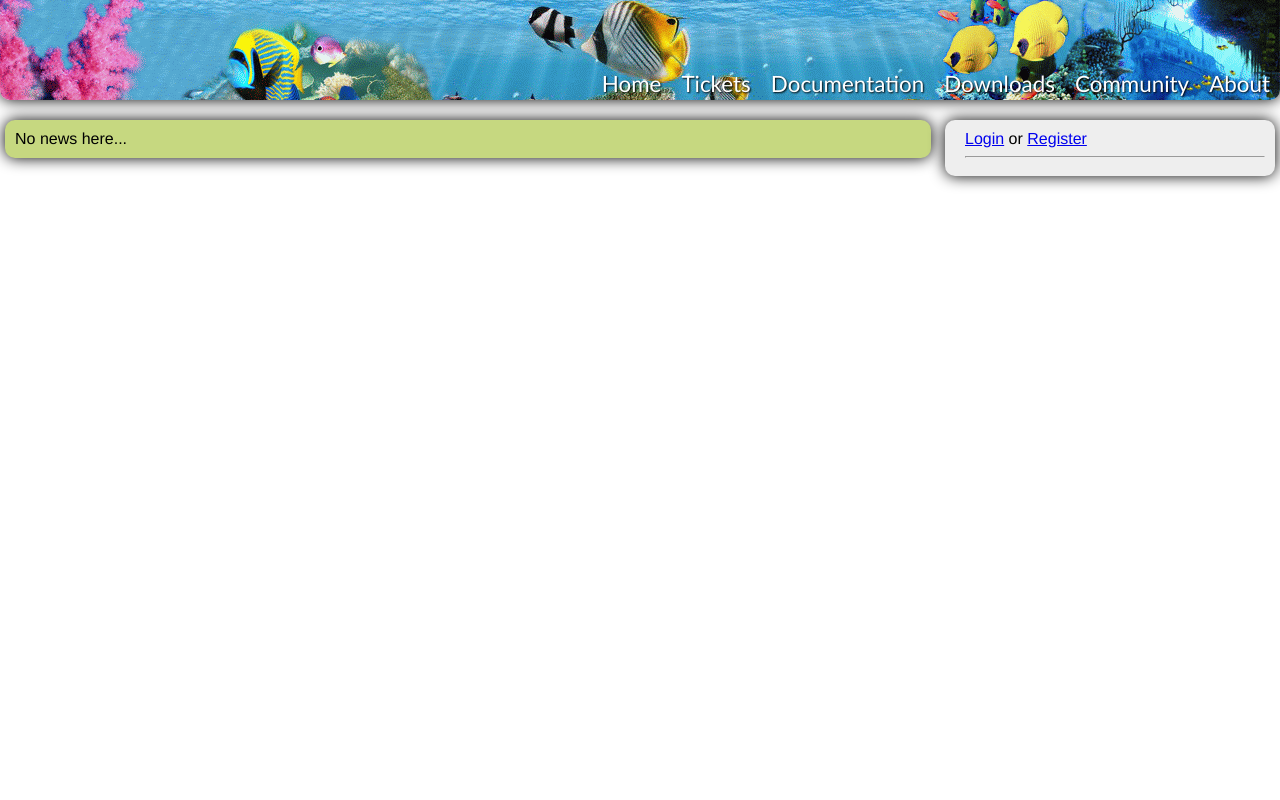
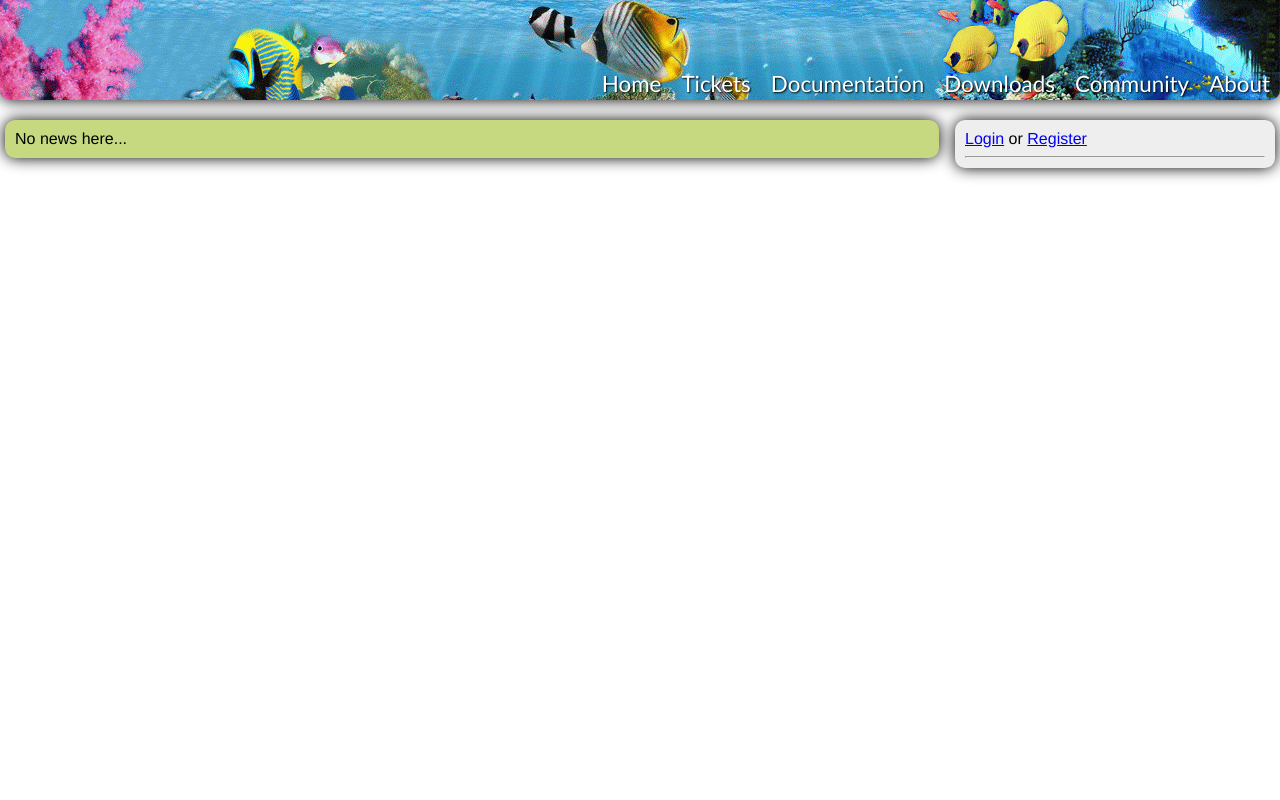
Before and after one commit to Project-Management-System/project-mik, a Django app: template templates/index.html in a window 1280 px wide. Run offline with Django 3.2, Linux system fonts and the light colour scheme; the template is opened without the code that fills it, so the values that code supplies are empty.

Commit message:
меню, і сам сайт бульше некукоже

```diff
--- a/media/css/base.css
+++ b/media/css/base.css
@@ -1,6 +1,7 @@
 body{
   margin:0px;
   font-family: 'Helvetica Neue', Arial, Helvetica, sans-serif;
+  min-width: 800px;
 }
 
 .header {
@@ -8,14 +9,16 @@ body{
     width:100%;
     background-image: url('/media/header.png');
     background-repeat: no-repeat;
+    background-color: #0000ff;
     border-radius: 0em 0em 10px 10px;
     -webkit-box-shadow: #000000 0px 0px 15px;
+    box-shadow: #000000 0px 0px 15px;
 }
 
 .menu {
-    position:absolute;
+    position:relative;
     margin:0px;
-    right:0px;
+    float:right;
     top:0px;
     font-size:1.4em;
     font-family:"Trebuchet MS",sans-serif;
@@ -45,32 +48,24 @@ body{
 .right_panel {
   float: right;
   background-color: #EEEEEE;
-  min-width: 300px;
-  width:20%;
+  width:25%;
   border-radius: 10px;
   position: relative;
   right: 5px;
   top: 20px;
-  padding-top: 10px;
-  padding-left: 20px;
-  padding-bottom: 10px;
-  padding-right: 10px;
   -webkit-box-shadow: #000000 0px 0px 15px;
+  box-shadow: #000000 0px 0px 15px;
 }
 .left_panel {
   float: left;
   background-color: #C6D880;
-  min-width:200px;
-  width:70%;
+  width:73%;
   border-radius: 10px;
   position: relative;
   left: 5px;
   top:20px;
-  padding-top: 10px;
-  padding-left: 10px;
-  padding-bottom: 10px;
-  padding-right: 20px;
   -webkit-box-shadow: #000000 0px 0px 15px;
+  box-shadow: #000000 0px 0px 15px;
 }
 
 #comment_proj {
@@ -80,24 +75,31 @@ body{
     font-style: italic;
     position: inherit;
     left: 15px;
-    }
+}
 
 #id_username{
     width: 95%;
-    }
+}
 
 #id_password{
     width: 95%;
-    }
+}
+
 .moder {
   float:right;
 }
+
 .comment_title {
   float:left;
 }
+
 .comment {
   background-color: #C6D8FF;
   border-radius: 10px;
   padding: 5px;
   margin-top:5px;
 }
+
+.content {
+  margin: 10px 10px 10px 10px;
+}
--- a/templates/base.html
+++ b/templates/base.html
@@ -27,12 +27,16 @@
       </div>
     {% endblock header %}
     <div class="left_panel">
+      <div class="content">
       {% block left_panel %}
       {% endblock %}
+      </div>
     </div>
     <div class="right_panel">
+      <div class="content">
       {% block right_panel %}
       {% endblock %}
+      </div>
     </div>
   </body>
 </html>
--- a/templates/index.html
+++ b/templates/index.html
@@ -2,9 +2,11 @@
 
 {% block left_panel %}
   {% for i in News %}
+  <div class="news">
       <a href="{% url detail_news project_id i.id %}">{{ i.title }}</a>
       <div>{{ i.text|truncatewords:10 }}</div>
       <div>{{ i.date }} {{ i.user.username }}</div>
+  </div>
   {% empty %}
       <div>No news here...</div>
   {% endfor %}
```
